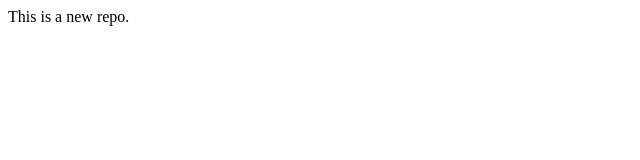
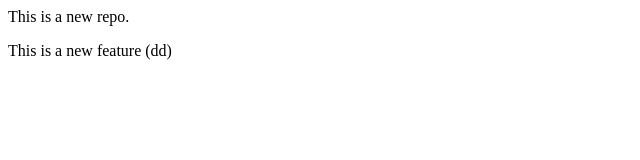
Before and after one commit to KalyaniAutomation/localrepo, a plain HTML site: page index.html in a window 1280 px wide. Shown: the whole page, without its empty margins (0-640 px from the left). Drawn offline with Linux system fonts and the light colour scheme.

Commit message:
dd added

```diff
--- a/index.html
+++ b/index.html
@@ -1 +1,2 @@
 <p>This is a new repo.</p>
+<p>This is a new feature (dd)</p>
```
